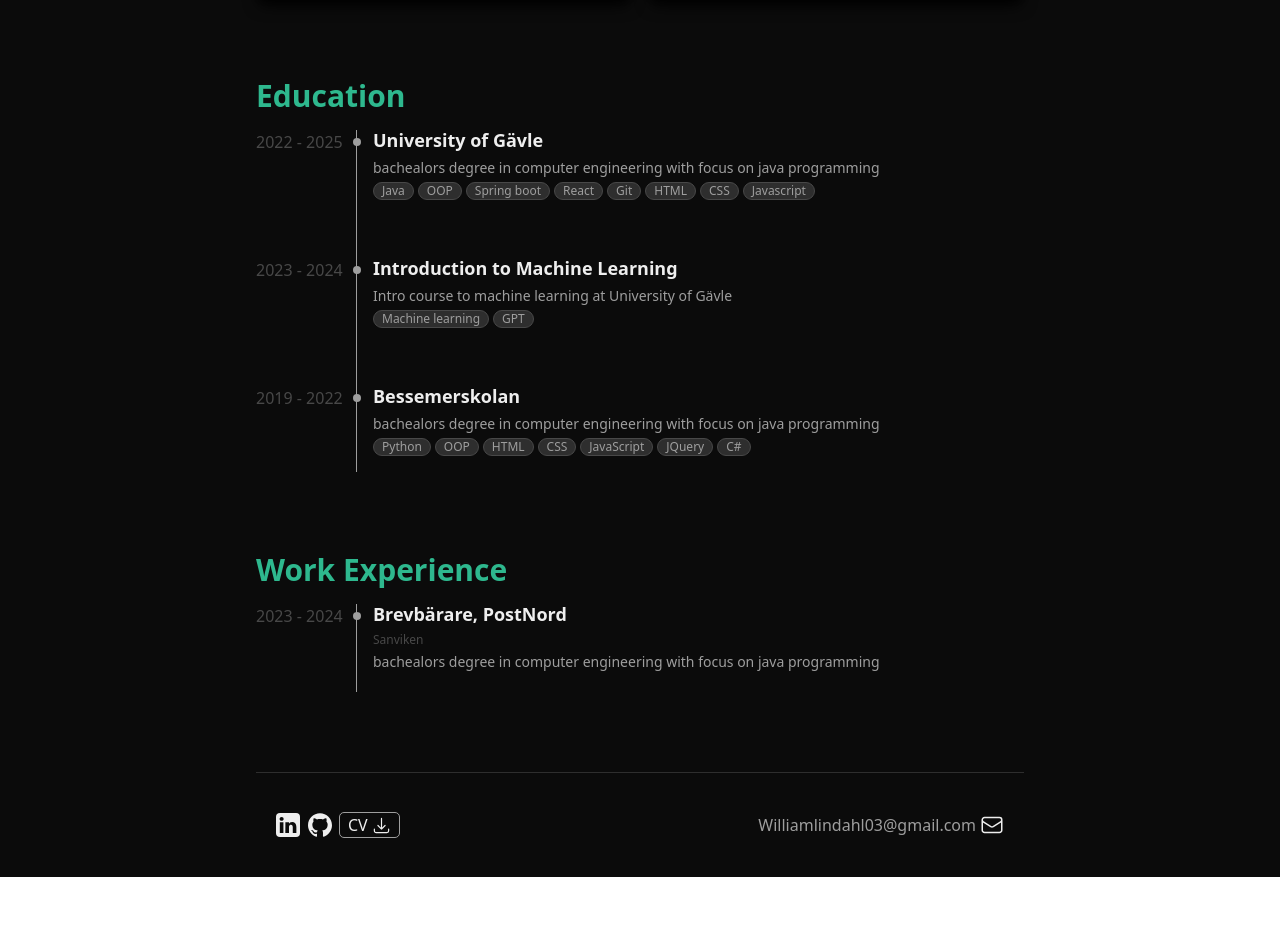
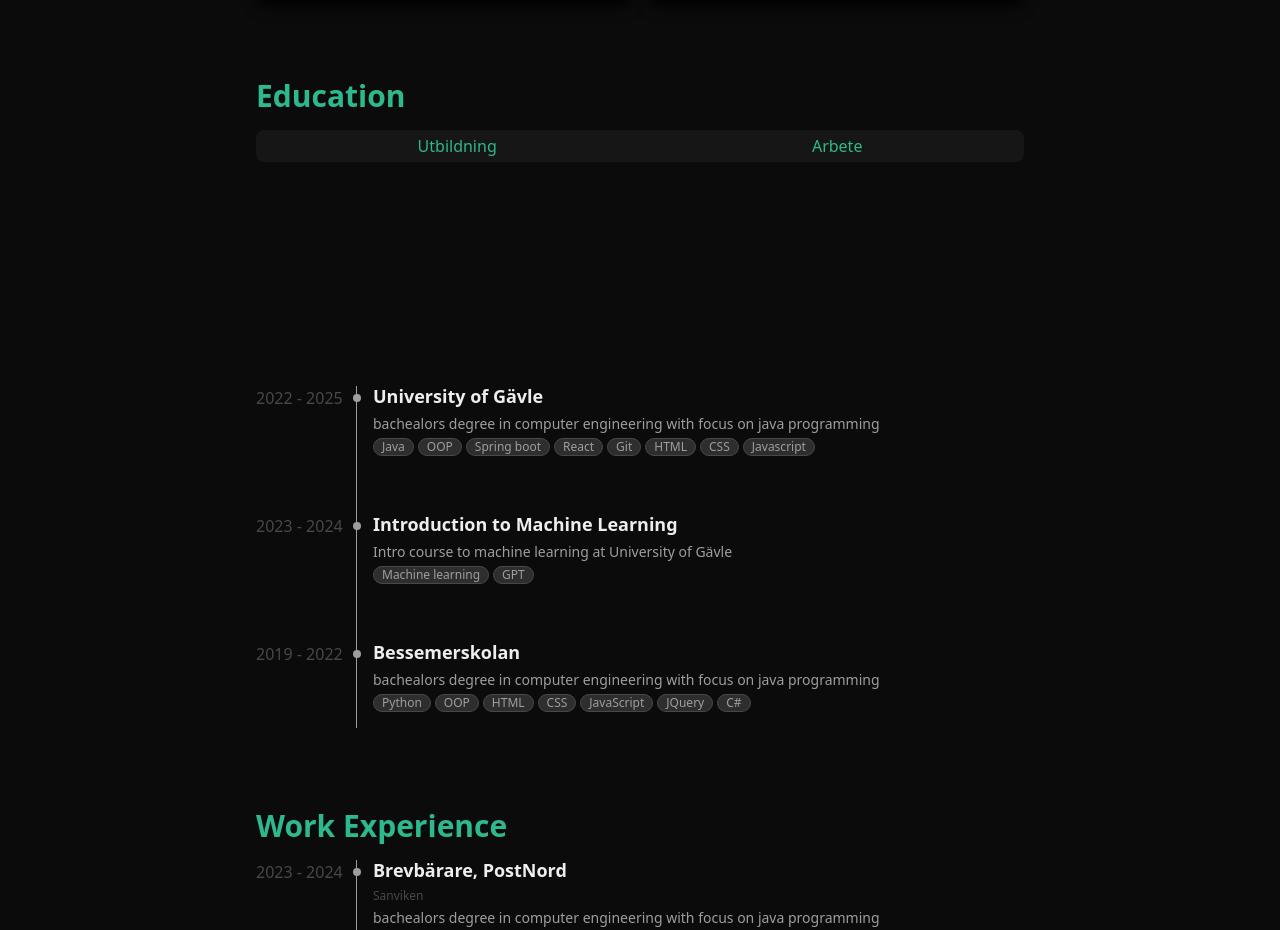
Before and after one commit to Williamlindahl03/portfolio, a React (Vite) app in the folder william-lindahl-portfolio/: page / in a window 1280 px wide. Shown: the part 1420-2350 px from the top of the page. Before the commit the page ends 2297 px from the top, so only its background shows below. Built offline with nearby package versions, Linux system fonts and the light colour scheme.

Commit message:
styling of experience section

```diff
--- a/william-lindahl-portfolio/src/App.tsx
+++ b/william-lindahl-portfolio/src/App.tsx
@@ -9,6 +9,7 @@ import About from "./socials/About";
 import Skills from "./tech-stack/Skills";
 import Header from "./header/Header";
 import Footer from "./footer/Footer";
+import Experience from "./experience/Experience";
 
 function App() {
   const skills: string[] = ["React", "Tailwind", "HTML", "CSS", "PostgreSQL", "Java", "C#", "JavaScript", "SpringBoot", "Python", "Docker", "Git"]
@@ -29,6 +30,7 @@ function App() {
 
             <div id="experience">
               <h1 className='text-primary font-bold text-3xl mt-20 mb-4'>Education</h1>
+              <Experience/>
               <div className='flex flex-col [&>*:not(:last-child)]:h-32'>
                 <ExperienceCard
                   name={"University of Gävle"}
--- /dev/null
+++ b/william-lindahl-portfolio/src/experience/Experience.tsx
@@ -0,0 +1,20 @@
+function Experience() {
+
+    return(
+        <div className="w-full h-64">
+            <div className="p-1 flex flex-row bg-bgSecondary rounded-lg
+                            *:grow *:text-primary">
+                <button>Utbildning</button>
+                <button>Arbete</button>
+            </div>
+            <div>
+                <div>
+
+                </div>
+                <div>
+
+                </div>
+            </div>
+        </div>
+    );
+} export default Experience;
```
